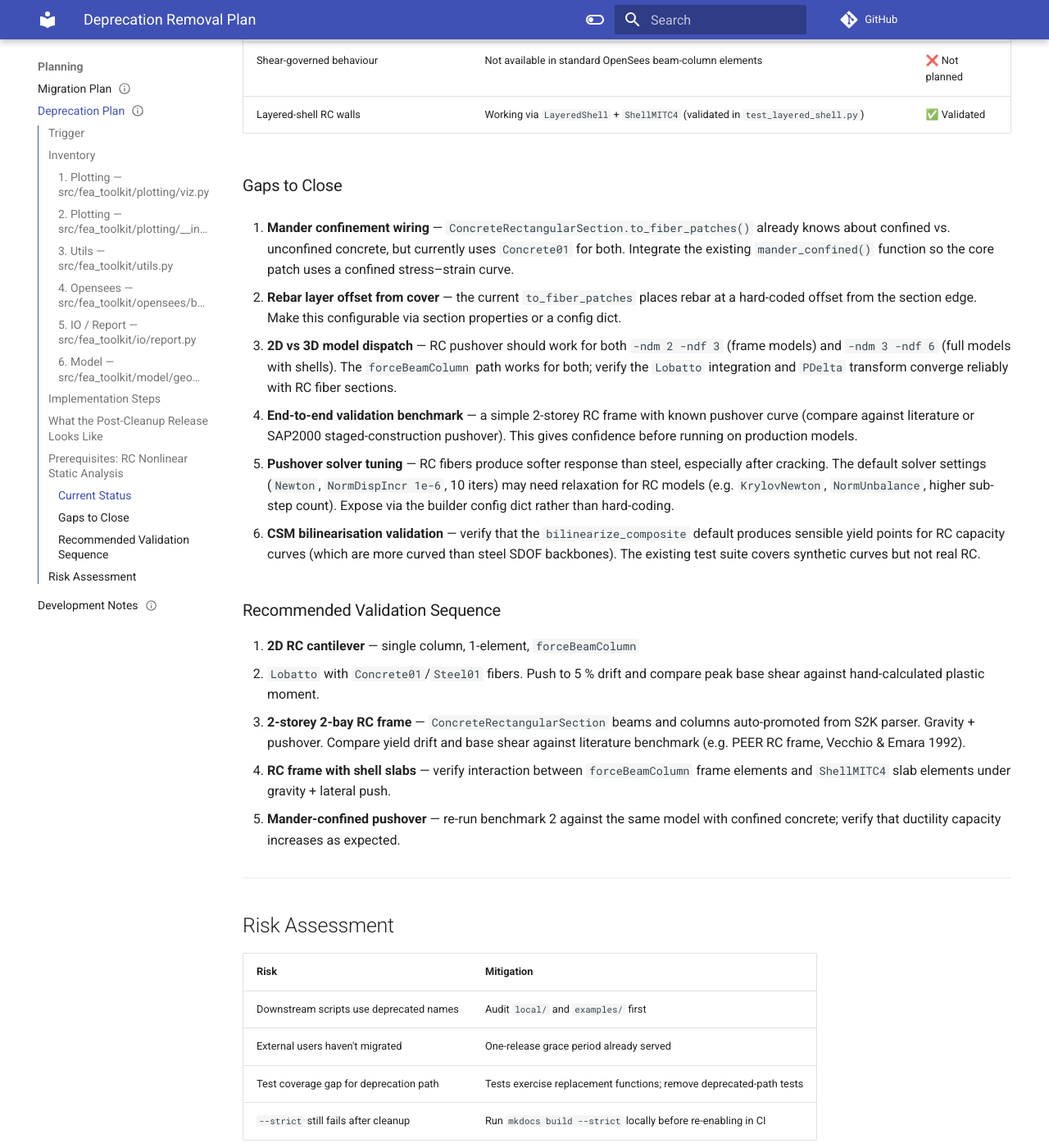
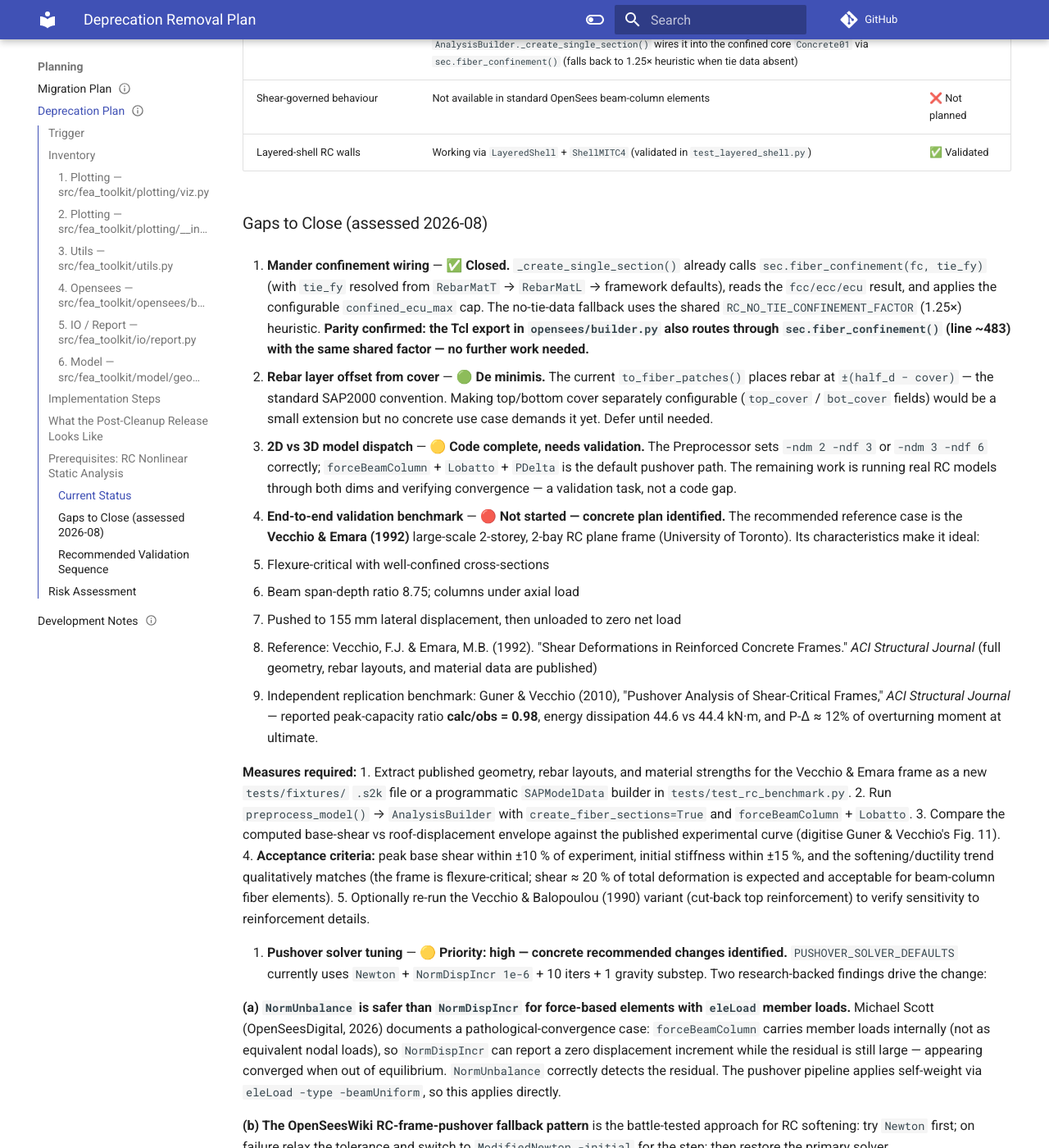
Before and after one commit to boustrephon/fea_toolkit, an MkDocs documentation site: the page built from docs/deprecation_plan.md, in a window 1280 px wide and 1400 px high, scrolled down 3141 px. Shown: the whole window at 82% size. Built offline with MkDocs 1.6.1 and Material for MkDocs 9.7.7, drawn with Linux system fonts in a browser that asks for light colours; comment, search, counter and statistics services are not loaded; some of the changed text lies outside the part shown.

Commit message:
refactor(utils): remove legacy underscore aliases; update deprecation plan
- Delete _deep_merge, _infer_loads, _build_gravity_patterns, _pick_wind
  wrappers from utils.py (zero callers after local/ ported to plain names).
- Mark deprecation inventory item #3 (utils aliases) as done.
- Expand RC prerequisite Gaps 4-6 in deprecation_plan.md with research-backed
  validation measures:
  * Gap 4: Vecchio & Emara (1992) 2-storey RC frame benchmark with
    Guner & Vecchio (2010) replication targets and acceptance criteria.
  * Gap 5: NormUnbalance over NormDispIncr for forceBeamColumn eleLoad
    (Scott 2026), ModifiedNewton fallback pattern, RC_PUSHOVER_SOLVER_DEFAULTS.
  * Gap 6: De Luca/Vamvatsikos/Iervolino (2013) 10%-secant bilinear rule,
    csm_bilinear_method config key.

```diff
--- a/docs/deprecation_plan.md
+++ b/docs/deprecation_plan.md
@@ -53,7 +53,8 @@ an internal helper, not part of the public API.
 
 Remove legacy underscore-prefixed aliases (e.g. `_deep_merge` → `deep_merge`).
 Audit internal callers first; if any remain, update them to use the
-non-underscore names.
+non-underscore names.  **(Status: ✅ Done — removed 2026-08; all four
+alias wrappers deleted, `local/` callers updated to use the plain names.)**
 
 ### 4. Opensees — `src/fea_toolkit/opensees/builder.py`
 
@@ -120,42 +121,131 @@ comfortably.  Below is a realistic assessment of what remains.
 | `to_fiber_patches` dispatch in builder | `_create_single_section` detects `mat.type == 'concrete'` and creates 3 material tags (cover, core, rebar) | ✅ Implemented |
 | `create_fiber_sections=True` automatic promotion | Check on each section; falls back silently to elastic if `to_fiber_patches` raises `NotImplementedError` | ✅ Implemented |
 | RC pushover smoke-test | `test_rc_pushover.py` exists | ⚠️ Partial |
-| Confined concrete (Mander) | `model/confinement.py` has `mander_confined()` but the builder does not yet wire it into fiber patches | ⚠️ Partial |
+| Confined concrete (Mander) | `model/confinement.py` has `mander_confined()` **and** `AnalysisBuilder._create_single_section()` wires it into the confined core `Concrete01` via `sec.fiber_confinement()` (falls back to 1.25× heuristic when tie data absent) | ✅ Wired |
 | Shear-governed behaviour | Not available in standard OpenSees beam-column elements | ❌ Not planned |
 | Layered-shell RC walls | Working via `LayeredShell` + `ShellMITC4` (validated in `test_layered_shell.py`) | ✅ Validated |
 
-### Gaps to Close
+### Gaps to Close (assessed 2026-08)
 
-1. **Mander confinement wiring** — `ConcreteRectangularSection.to_fiber_patches()`
-   already knows about confined vs. unconfined concrete, but currently
-   uses `Concrete01` for both.  Integrate the existing `mander_confined()`
-   function so the core patch uses a confined stress–strain curve.
+1. **Mander confinement wiring** — **✅ Closed.** `_create_single_section()`
+   already calls `sec.fiber_confinement(fc, tie_fy)` (with `tie_fy` resolved
+   from `RebarMatT` → `RebarMatL` → framework defaults), reads the
+   `fcc/ecc/ecu` result, and applies the configurable `confined_ecu_max`
+   cap.  The no-tie-data fallback uses the shared
+   `RC_NO_TIE_CONFINEMENT_FACTOR` (1.25×) heuristic.  **Parity confirmed:
+   the Tcl export in `opensees/builder.py` also routes through
+   `sec.fiber_confinement()` (line ~483) with the same shared factor —
+   no further work needed.**
 
-2. **Rebar layer offset from cover** — the current `to_fiber_patches`
-   places rebar at a hard-coded offset from the section edge.  Make this
-   configurable via section properties or a config dict.
+2. **Rebar layer offset from cover** — **🟢 De minimis.**  The current
+   `to_fiber_patches()` places rebar at `±(half_d − cover)` — the standard
+   SAP2000 convention.  Making top/bottom cover separately configurable
+   (`top_cover` / `bot_cover` fields) would be a small extension but no
+   concrete use case demands it yet.  Defer until needed.
 
-3. **2D vs 3D model dispatch** — RC pushover should work for both
-   `-ndm 2 -ndf 3` (frame models) and `-ndm 3 -ndf 6` (full models
-   with shells).  The `forceBeamColumn` path works for both; verify
-   the `Lobatto` integration and `PDelta` transform converge
-   reliably with RC fiber sections.
+3. **2D vs 3D model dispatch** — **🟡 Code complete, needs validation.**
+   The Preprocessor sets `-ndm 2 -ndf 3` or `-ndm 3 -ndf 6` correctly;
+   `forceBeamColumn` + `Lobatto` + `PDelta` is the default pushover path.
+   The remaining work is running real RC models through both dims and
+   verifying convergence — a validation task, not a code gap.
 
-4. **End-to-end validation benchmark** — a simple 2-storey RC frame
-   with known pushover curve (compare against literature or SAP2000
-   staged-construction pushover).  This gives confidence before
-   running on production models.
+4. **End-to-end validation benchmark** — **🔴 Not started — concrete plan
+   identified.**  The recommended reference case is the **Vecchio & Emara
+   (1992)** large-scale 2-storey, 2-bay RC plane frame (University of
+   Toronto).  Its characteristics make it ideal:
 
-5. **Pushover solver tuning** — RC fibers produce softer response than
-   steel, especially after cracking.  The default solver settings
-   (`Newton`, `NormDispIncr 1e-6`, 10 iters) may need relaxation for
-   RC models (e.g. `KrylovNewton`, `NormUnbalance`, higher sub-step
-   count).  Expose via the builder config dict rather than hard-coding.
+   - Flexure-critical with well-confined cross-sections
+   - Beam span-depth ratio 8.75; columns under axial load
+   - Pushed to 155 mm lateral displacement, then unloaded to zero net load
+   - Reference: Vecchio, F.J. & Emara, M.B. (1992). "Shear Deformations in
+     Reinforced Concrete Frames." *ACI Structural Journal* (full geometry,
+     rebar layouts, and material data are published)
+   - Independent replication benchmark: Guner & Vecchio (2010),
+     "Pushover Analysis of Shear-Critical Frames," *ACI Structural Journal*
+     — reported peak-capacity ratio **calc/obs = 0.98**, energy dissipation
+     44.6 vs 44.4 kN·m, and P-Δ ≈ 12% of overturning moment at ultimate.
 
-6. **CSM bilinearisation validation** — verify that the
-   `bilinearize_composite` default produces sensible yield points for
-   RC capacity curves (which are more curved than steel SDOF backbones).
-   The existing test suite covers synthetic curves but not real RC.
+   **Measures required:**
+   1. Extract published geometry, rebar layouts, and material strengths for
+      the Vecchio & Emara frame as a new `tests/fixtures/` `.s2k` file or a
+      programmatic `SAPModelData` builder in `tests/test_rc_benchmark.py`.
+   2. Run `preprocess_model()` → `AnalysisBuilder` with
+      `create_fiber_sections=True` and `forceBeamColumn` + `Lobatto`.
+   3. Compare the computed base-shear vs roof-displacement envelope against
+      the published experimental curve (digitise Guner & Vecchio's Fig. 11).
+   4. **Acceptance criteria:** peak base shear within ±10 % of experiment,
+      initial stiffness within ±15 %, and the softening/ductility trend
+      qualitatively matches (the frame is flexure-critical; shear ≈ 20 % of
+      total deformation is expected and acceptable for beam-column fiber
+      elements).
+   5. Optionally re-run the Vecchio & Balopoulou (1990) variant (cut-back
+      top reinforcement) to verify sensitivity to reinforcement details.
+
+5. **Pushover solver tuning** — **🟡 Priority: high — concrete recommended
+   changes identified.**  `PUSHOVER_SOLVER_DEFAULTS` currently uses
+   `Newton` + `NormDispIncr 1e-6` + 10 iters + 1 gravity substep.  Two
+   research-backed findings drive the change:
+
+   **(a) `NormUnbalance` is safer than `NormDispIncr` for force-based
+   elements with `eleLoad` member loads.**  Michael Scott (OpenSeesDigital,
+   2026) documents a pathological-convergence case: `forceBeamColumn`
+   carries member loads internally (not as equivalent nodal loads), so
+   `NormDispIncr` can report a zero displacement increment while the
+   residual is still large — appearing converged when out of equilibrium.
+   `NormUnbalance` correctly detects the residual.  The pushover pipeline
+   applies self-weight via `eleLoad -type -beamUniform`, so this applies
+   directly.
+
+   **(b) The OpenSeesWiki RC-frame-pushover fallback pattern** is the
+   battle-tested approach for RC softening: try `Newton` first; on failure
+   relax the tolerance and switch to `ModifiedNewton -initial` for the step;
+   then restore the primary solver.
+
+   **Measures required:**
+   1. Change default `solver_test_type` from `"NormDispIncr"` to
+      `"NormUnbalance"` in `PUSHOVER_SOLVER_DEFAULTS`.
+   2. Add a `PUSHOVER_FALLBACK_DEFAULTS` class constant
+      (`{"solver_test_type": "NormUnbalance", "solver_test_tol": 1e-12,
+      "solver_test_max_iter": 1000, "solver_algorithm": "ModifiedNewton"}`).
+   3. Implement per-step fallback logic in `run_pushover_analysis()`:
+      on a failed step with primary settings, retry with the fallback dict,
+      then restore primary settings for subsequent steps.
+   4. Raise the default `gravity_num_substeps` from 1 → 4 so cracking RC
+      models apply gravity incrementally (available via config key).
+   5. Add an `RC_PUSHOVER_SOLVER_DEFAULTS` convenience preset combining all
+      of the above, and document the recommended RC settings in
+      `docs/pushover_analysis.md`.
+   6. After the Vecchio & Emara benchmark (Gap 4) is running, tune these
+      defaults empirically and record the final values in the plan.
+
+6. **CSM bilinearisation validation** — **🟡 Validation gap — concrete
+   plan identified.**  The existing `bilinearize_composite()` uses
+   equal-area / equal-energy criteria tuned for steel yield plateaus.
+   RC capacity curves are highly curved (gradual cracking → rebar yield →
+   softening), so the fitted yield point may snap to the **cracking
+   transition** rather than the **rebar-yield drift**.  Research:
+
+   - De Luca, Vamvatsikos & Iervolino (2013, *Earthquake Engineering &
+     Structural Dynamics*), "Near-optimal piecewise linear fits of static
+     pushover capacity curves": code-mandated bilinear fits (FEMA 60 %
+     secant, EC8 equal-area) are **highly biased for curved RC backbones**;
+     the FEMA 60 %-secant rule can overestimate displacement demand by
+     ~25 %.  They propose a near-optimal **"10 % rule"**: elastic secant at
+     10 % of peak strength (instead of 60 %), with post-elastic slope
+     chosen to minimise the absolute area discrepancy.
+
+   **Measures required:**
+   1. Run `bilinearize_composite()` against synthetic RC-shaped curves
+      (gradual softening, no sharp yield plateau) and compare the fitted
+      yield point against the De Luca 10 %-secant near-optimal fit.
+   2. Implement a `bilinearize_rc()` variant (or a configurable
+      `csm_bilinear_method` key: `"equal_area"` / `"equal_energy"` current
+      default / `"de_luca_10pct"` new) implementing the 10 %-secant rule.
+   3. Validate against the real RC pushover curve from the Gap 4 benchmark —
+      the yield point should sit near the expected rebar-yield drift
+      (~0.5–1 % roof drift), not at the premature cracking transition.
+   4. Update `docs/csm_bilinearization.md` documenting the method choice
+      and the calibration results.
 
 ### Recommended Validation Sequence
 
@@ -166,8 +256,8 @@ comfortably.  Below is a realistic assessment of what remains.
 
 2. **2-storey 2-bay RC frame** — `ConcreteRectangularSection` beams
    and columns auto-promoted from S2K parser.  Gravity + pushover.
-   Compare yield drift and base shear against literature benchmark
-   (e.g. PEER RC frame, Vecchio & Emara 1992).
+   Compare yield drift and base shear against the Vecchio & Emara
+   (1992) benchmark described in Gap 4 above.
 
 3. **RC frame with shell slabs** — verify interaction between
    `forceBeamColumn` frame elements and `ShellMITC4` slab elements
```
Also changed, not shown: 1 other file.
